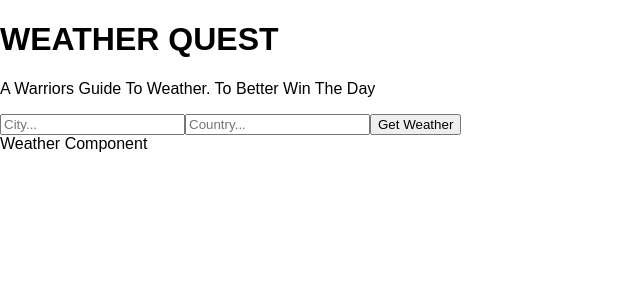
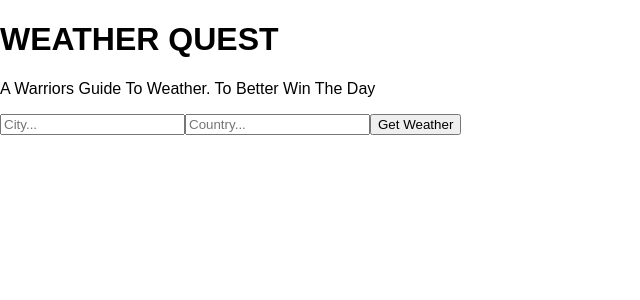
Before and after one commit to oweldon/weather-quest, a React (Create React App) app: page / in a window 1280 px wide. Shown: the top 300 px of the page, without its empty margins (0-640 px from the left). Built offline with nearby package versions, Linux system fonts and the light colour scheme; no server answers.

Commit message:
built out weather component, rendering results from form

```diff
--- a/src/App.js
+++ b/src/App.js
@@ -6,6 +6,14 @@ import Weather from "./components/Weather"
 const weather_key = process.env.REACT_APP_WEATHER_API_KEY;
 
 class App extends React.Component {
+  state = {
+    temperature: undefined,
+    city: undefined,
+    country: undefined,
+    humidity: undefined,
+    description: undefined,
+    error: undefined
+  }
   getWeather = async (e) => {
     e.preventDefault();
     const city = e.target.elements.city.value;
@@ -13,6 +21,25 @@ class App extends React.Component {
     const api_call = await fetch(`http://api.openweathermap.org/data/2.5/weather?q=${city},${country}&appid=${weather_key}&units=imperial`);
     const data = await api_call.json();
     console.log(data);
+    if(city && country){
+      this.setState({
+        temperature: data.main.temp,
+        city: data.name,
+        country: data.sys.country,
+        humidity: data.main.humidity,
+        description: data.weather[0].description,
+        error: ""
+      });
+    } else {
+      this.setState({
+        temperature: undefined,
+        city: undefined,
+        country: undefined,
+        humidity: undefined,
+        description: undefined,
+        error: "Please Enter Location!"
+      });
+    }
   }
 
   render() {
@@ -20,7 +47,14 @@ class App extends React.Component {
       <div>
         <Titles />
         <Form getWeather={this.getWeather}/>
-        <Weather />
+        <Weather
+          temperature={this.state.temperature}
+          city={this.state.city}
+          country={this.state.country}
+          humidity={this.state.humidity}
+          description={this.state.description}
+          error={this.state.error}
+        />
       </div>
     );
   }
--- a/src/components/Weather.js
+++ b/src/components/Weather.js
@@ -4,7 +4,11 @@ class Weather extends React.Component {
   render(){
     return(
       <div>
-        Weather Component
+        {this.props.city && this.props.country && <p>Location: { this.props.city }, { this.props.country }</p>}
+        {this.props.temperature && <p>temperature: { this.props.temperature }</p>}
+        {this.props.humidity && <p>Humidity: { this.props.humidity }</p>}
+        {this.props.description && <p>Conditions: { this.props.description }</p>}
+        {this.props.error && <p>{ this.props.error }</p>}
       </div>
     );
   }
```
